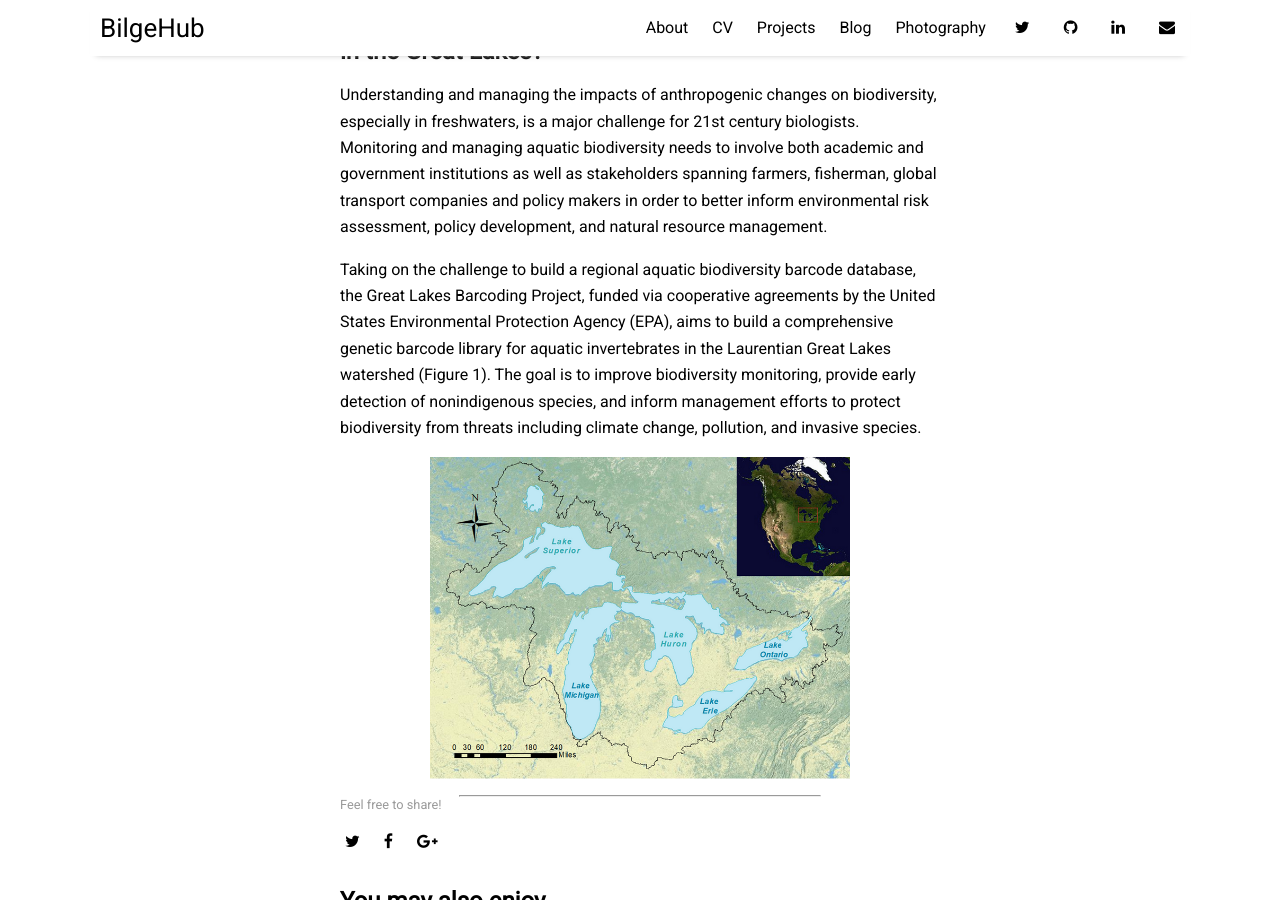
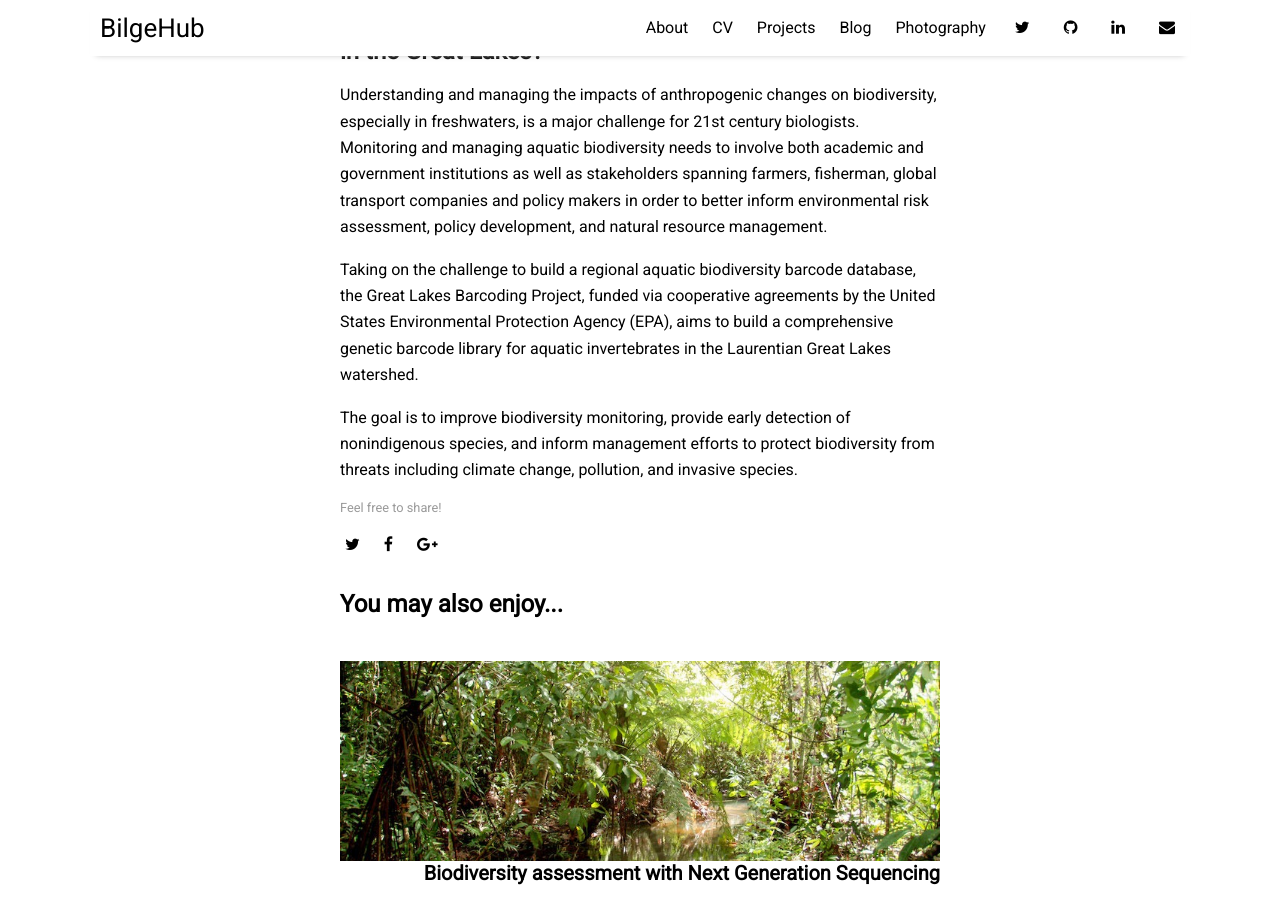
Before and after one commit to BBaloglu/bbaloglu.github.io, a Jekyll site: the page built from _posts/2020-06-09-GreatLakesEPA.md, in a window 1280 px wide and 900 px high, scrolled down 658 px. Built offline with Jekyll 4.4.1, drawn with Linux system fonts in a browser that asks for light colours; nearby versions of some CDN libraries.

Commit message:
Update 2020-06-09-GreatLakesEPA.md

```diff
--- a/_posts/2020-06-09-GreatLakesEPA.md
+++ b/_posts/2020-06-09-GreatLakesEPA.md
@@ -16,10 +16,6 @@ Understanding and managing the impacts of anthropogenic changes on biodiversity,
 managing aquatic biodiversity needs to involve both academic and government institutions as well as stakeholders spanning farmers, fisherman, global transport
 companies and policy makers in order to better inform environmental risk assessment, policy development, and natural resource management.
 
-Taking on the challenge to build a regional aquatic biodiversity barcode database, the Great Lakes Barcoding Project, funded via cooperative agreements by the United States Environmental Protection Agency (EPA),
-aims to build a comprehensive genetic barcode library for aquatic invertebrates in the Laurentian Great Lakes watershed (Figure 1). The goal is to improve biodiversity monitoring, provide early detection of
-nonindigenous species, and inform management efforts to protect biodiversity from threats including climate change, pollution, and invasive species.
+Taking on the challenge to build a regional aquatic biodiversity barcode database, the Great Lakes Barcoding Project, funded via cooperative agreements by the United States Environmental Protection Agency (EPA), aims to build a comprehensive genetic barcode library for aquatic invertebrates in the Laurentian Great Lakes watershed.
 
-<img src="{{site.github_url}}/assets/img/greatlakes.png" style="width: 70%">
-
-<hr style="margin-left: auto; margin-right: auto; width: 60%; color: #f2f2f2">
+The goal is to improve biodiversity monitoring, provide early detection of nonindigenous species, and inform management efforts to protect biodiversity from threats including climate change, pollution, and invasive species.
```
